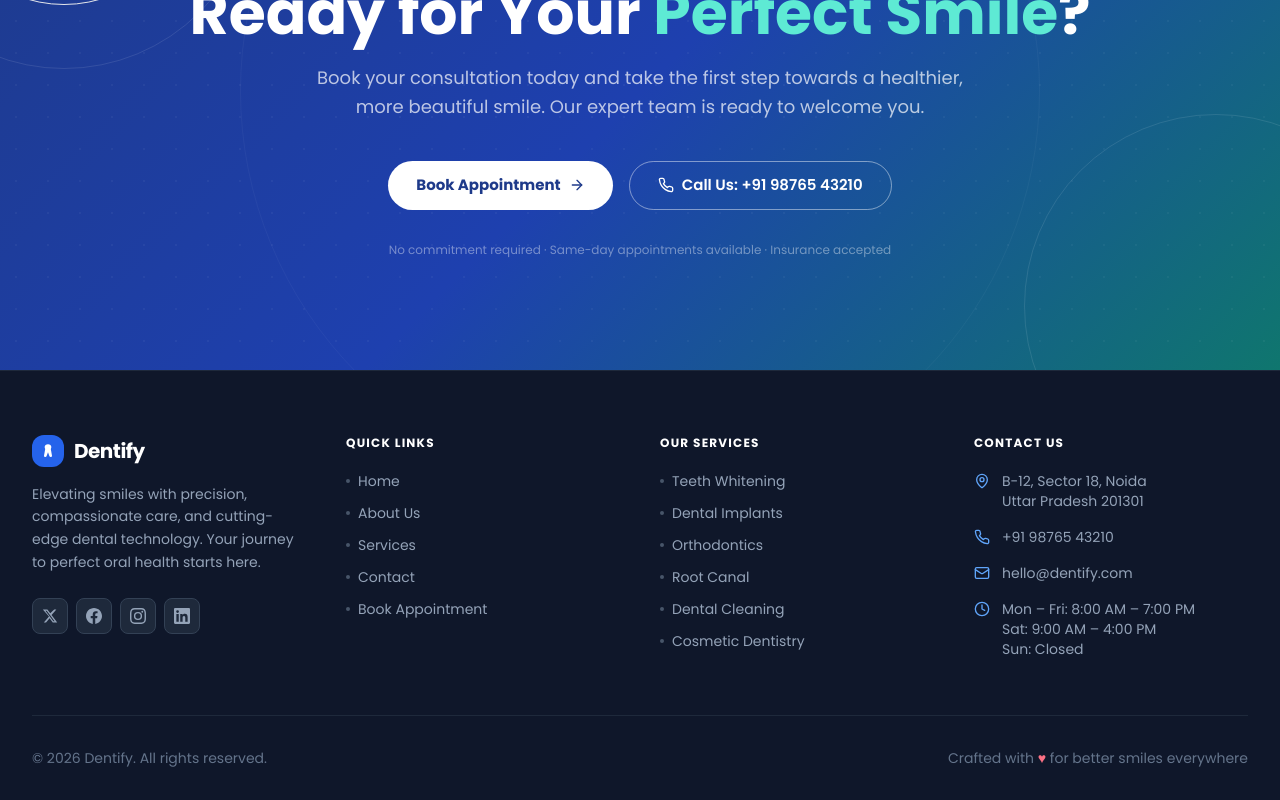
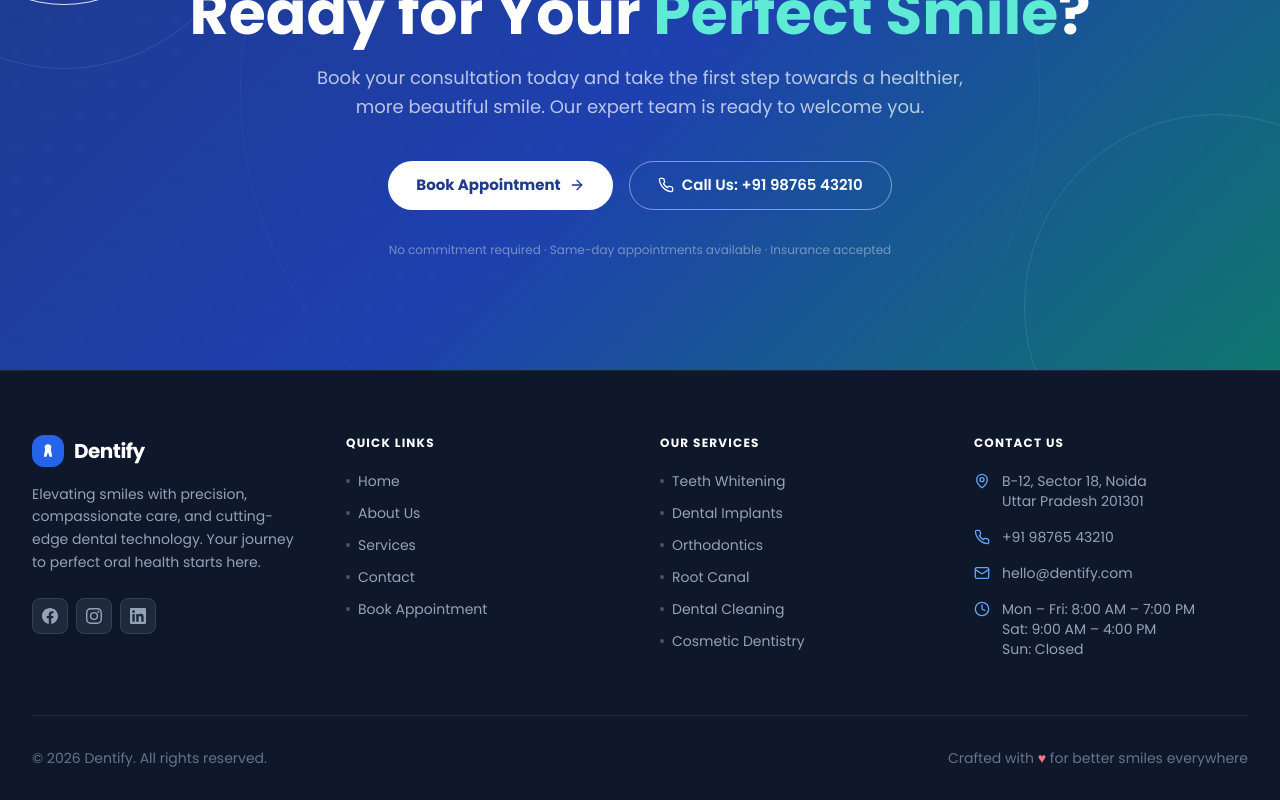
Before and after one commit to rinchen29/Dentify-, a Next.js app: page / in a window 1280 px wide. Shown: the part 4868-5668 px from the top of the page. Built offline with nearby package versions, Linux system fonts and the light colour scheme; no server answers; the database is empty.

Commit message:
footer changed

```diff
--- a/components/Footer.tsx
+++ b/components/Footer.tsx
@@ -18,10 +18,6 @@ const serviceLinks = [
 ]
 
 const socialLinks = [
-  {
-    label: 'X (Twitter)', href: '#',
-    svg: <svg viewBox="0 0 24 24" className="w-4 h-4 fill-current"><path d="M18.244 2.25h3.308l-7.227 8.26 8.502 11.24H16.17l-4.714-6.231-5.401 6.231H2.736l7.74-8.835L1.254 2.25H8.08l4.258 5.63 5.906-5.63zm-1.161 17.52h1.833L7.084 4.126H5.117z" /></svg>,
-  },
   {
     label: 'Facebook', href: '#',
     svg: <svg viewBox="0 0 24 24" className="w-4 h-4 fill-current"><path d="M24 12.073c0-6.627-5.373-12-12-12s-12 5.373-12 12c0 5.99 4.388 10.954 10.125 11.854v-8.385H7.078v-3.47h3.047V9.43c0-3.007 1.792-4.669 4.533-4.669 1.312 0 2.686.235 2.686.235v2.953H15.83c-1.491 0-1.956.925-1.956 1.874v2.25h3.328l-.532 3.47h-2.796v8.385C19.612 23.027 24 18.062 24 12.073z" /></svg>,
```
